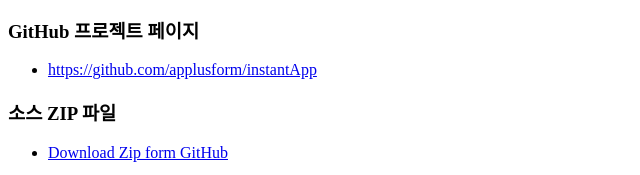
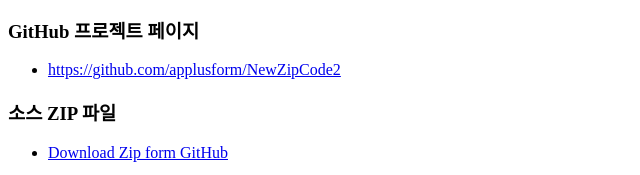
Before and after one commit to applusform/NewZipCode2, a plain HTML site: page index.html in a window 1280 px wide. Shown: the part 1140-1315 px from the top of the page, 0-640 px from the left. Drawn offline with Linux system fonts and the light colour scheme.

Commit message:
Update index.html

```diff
--- a/index.html
+++ b/index.html
@@ -59,7 +59,7 @@ MOML Application Viewer를 설치한 후 실행합니다. (
 
 <h3>GitHub 프로젝트 페이지</h3>
 <ul>
-<li><a href="https://github.com/applusform/instantApp" target="_blank">https://github.com/applusform/instantApp</a></li>
+<li><a href="https://github.com/applusform/NewZipCode2" target="_blank">https://github.com/applusform/NewZipCode2</a></li>
 </ul>
 
 <h3>소스 ZIP 파일</h3>
```
